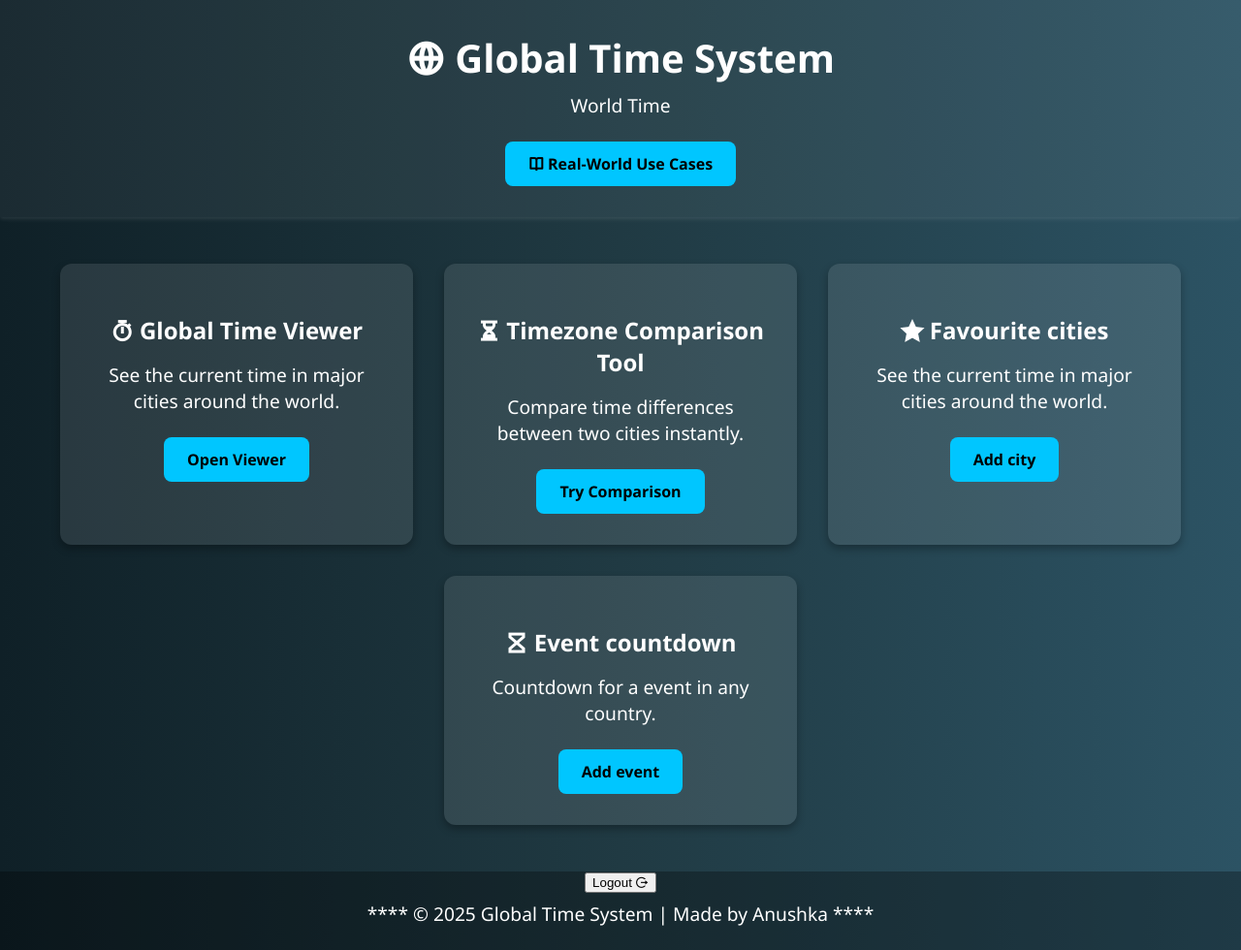
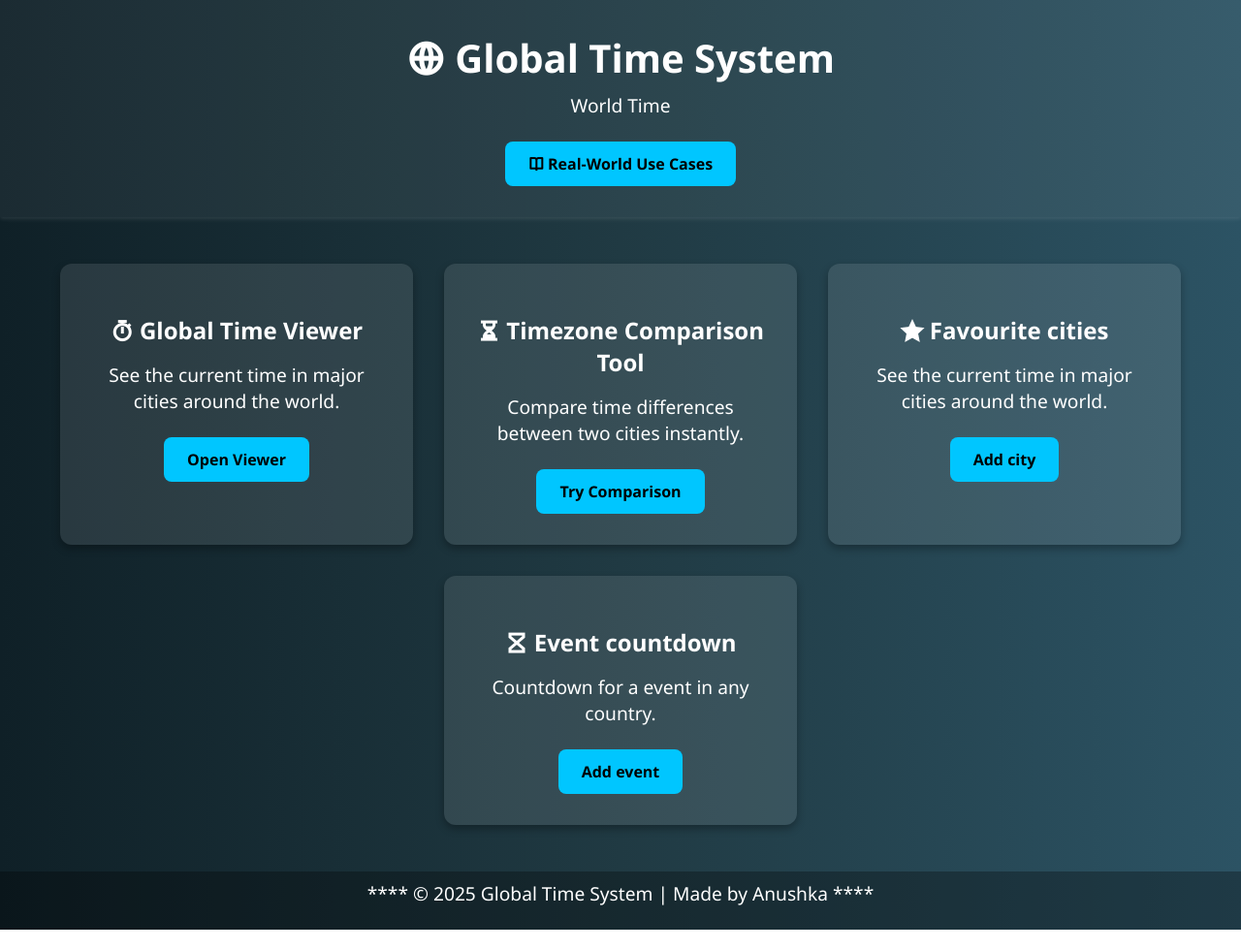
Before and after one commit to anushkadhakar1/GlobalTimeSystem, a plain HTML site: page index.html in a window 1280 px wide. Shown: the whole page at 97% size. After the commit the page ends 959 px from the top, so only its background shows below. Drawn offline with nearby package versions, Linux system fonts and the light colour scheme; sample sign-in values are in the browser's storage.

Commit message:
Fix HTML formatting and cleanup code

```diff
--- a/index.html
+++ b/index.html
@@ -51,7 +51,6 @@
   </main>
 
   <footer>
-      <button onclick="logout()" class="logout-btn">Logout  <i class="ri-logout-circle-r-line"></i></button>
     <p>**** © 2025 Global Time System | Made by Anushka  ****</p>
   </footer>
   <script>
```
